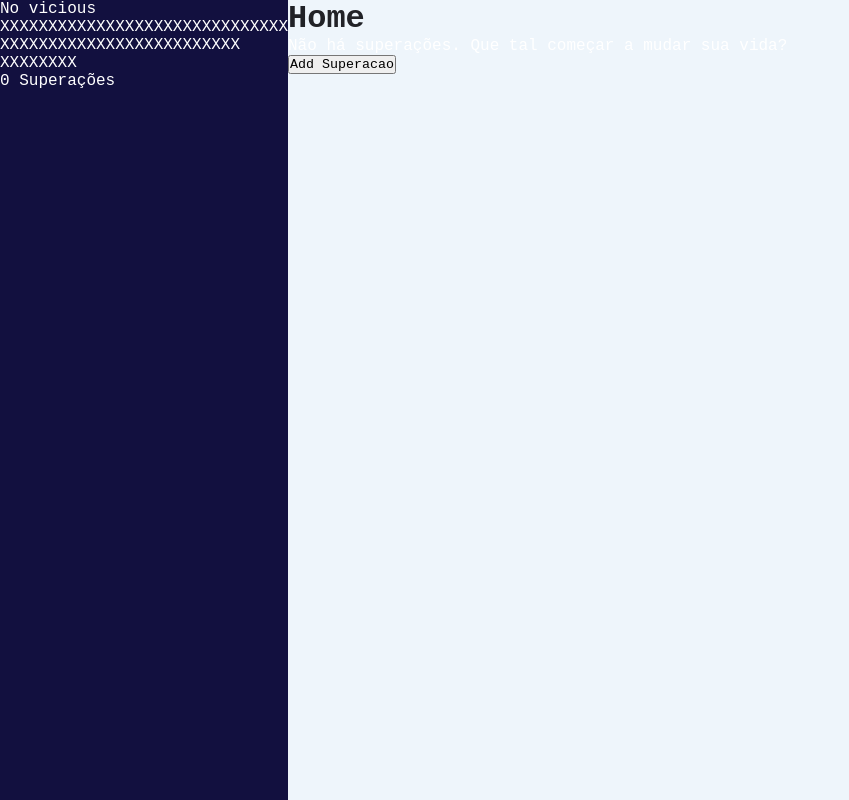
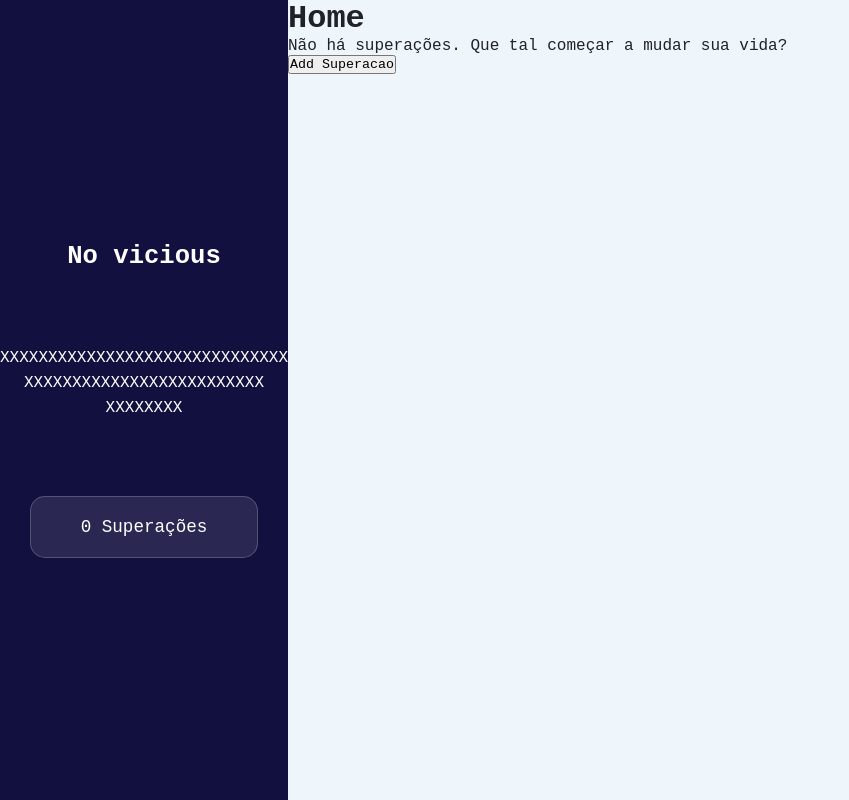
Before and after one commit to sousa-p/noVicious-Vuejs-2.0, a Vue app: page / in a window 1280 px wide. Shown: the whole page, without its empty margins (0-849 px from the left). Built offline with nearby package versions, Linux system fonts and the light colour scheme.

Commit message:
Feature layout of SuperacaoView and Sidebar component

```diff
--- a/src/App.vue
+++ b/src/App.vue
@@ -31,11 +31,11 @@ $shadow: 0px 0px 10px rgba(0,0,0,0.5)
 #app
   width: 100vw
   height: 100vh
+  color: $black
 
 main
   background: #eef5fb
   height: 100%
-  color: $black
   display: flex
 </style>
 
--- a/src/components/Sidebar.vue
+++ b/src/components/Sidebar.vue
@@ -1,12 +1,12 @@
 <template>
   <div class="Sidebar">
     <p id="logo">No vicious</p>
-    <p>
+    <p id="frase">
       XXXXXXXXXXXXXXXXXXXXXXXXXXXXXX
       XXXXXXXXXXXXXXXXXXXXXXXXX
       XXXXXXXX
     </p>
-    <div>
+    <div id="wrapper_superacoes">
       <p>
         {{
           superacoes.filter((superacao) => {superacao.superada}).length
@@ -19,10 +19,33 @@
 <style lang="sass">
 .Sidebar
   width: 22.5%
+  gap: 75px
+  display: flex
+  flex-direction: column
+  justify-content: center
+  align-items: center
   background: #12103f
 
-p
+.Sidebar p
   color: #fff
+
+#logo
+  font-weight: bold
+  font-size: 1.6em
+
+#frase
+  line-height: 25px
+  text-align: center
+
+#wrapper_superacoes
+  padding: 20px 50px
+  border-radius: 15px
+  background: rgba(255,255,255,0.1)
+  backdrop: blur(5px)
+  border: 1px solid rgba(255,255,255,0.2)
+
+  p
+    font-size: 1.1em
 </style>
 
 <script>
--- a/src/views/SuperacaoView.vue
+++ b/src/views/SuperacaoView.vue
@@ -21,12 +21,17 @@
       :nota="nota"
       @excluirNota="excluirNota(i)"
     />
+    <button id="addNota" @click="showModalAddNota = true">Adicionar</button>
   </div>
-  <button id="addNota" @click="showModalAddNota = true">Adicionar</button>
 </template>
 
 <style lang="sass">
-
+.superacao
+  width: 100%
+  max-height: 100%
+  overflow: auto
+  display: flex
+  flex-direction: column
 </style>
 
 <script>
```
